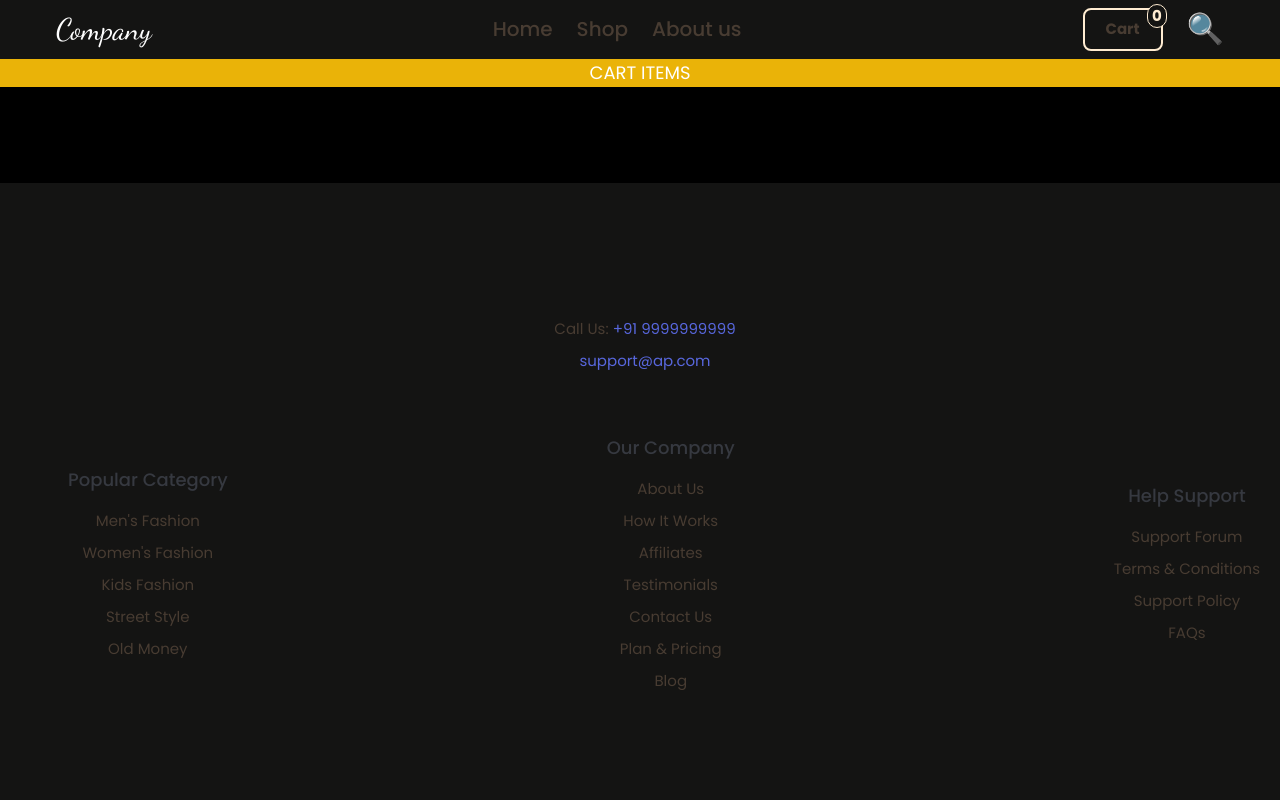
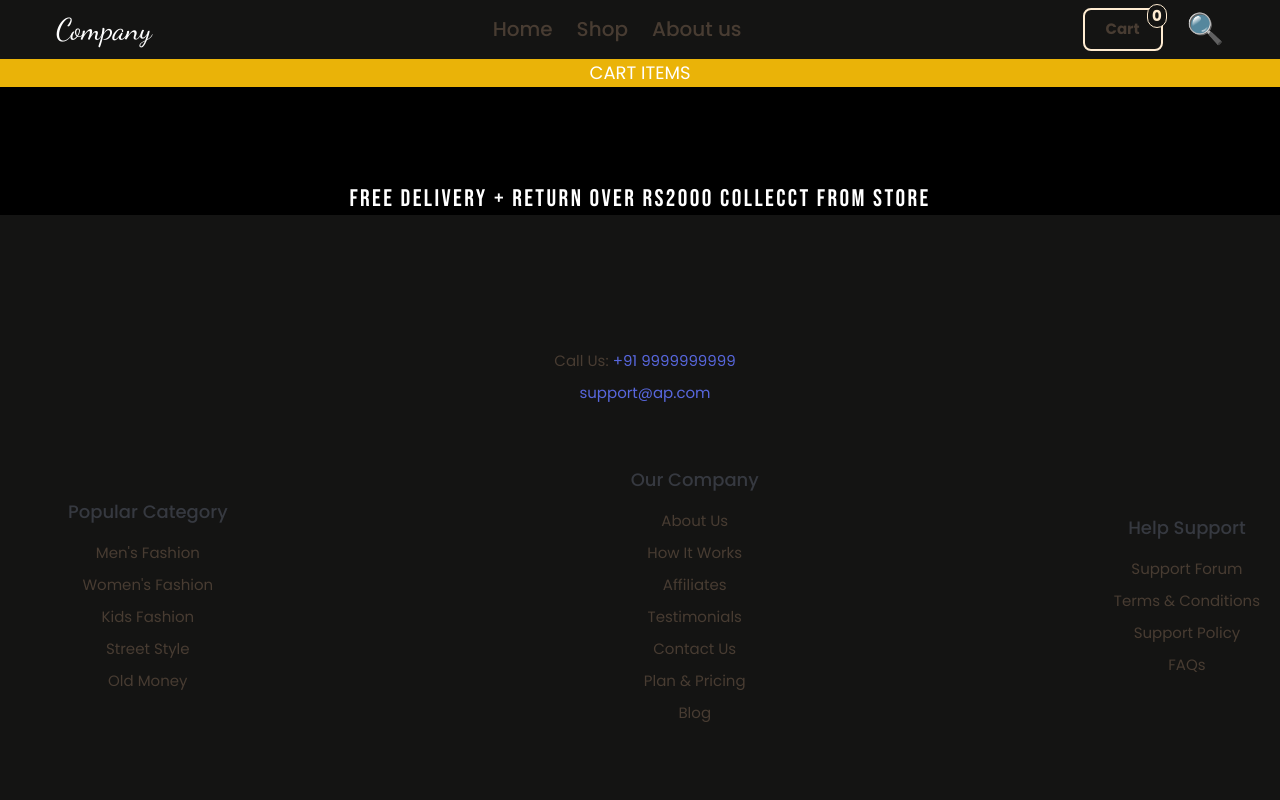
Before and after one commit to adityap5/Redux-Ecommerce-, a React (Vite) app: page /cart in a window 1280 px wide. Shown: the top 800 px of the page. Built offline with nearby package versions, Linux system fonts and the light colour scheme.

Commit message:
#Changed_layout

```diff
--- a/src/App.jsx
+++ b/src/App.jsx
@@ -1,16 +1,17 @@
 import './App.css'
-import FeaturedProducts from './components/FeaturedProducts';
-import Categories from './components/Categories';
-import Weekly from './components/Weekly';
+import Header from './components/Header'
+import Footer from './components/Footer'
+import { Outlet } from 'react-router-dom'
+import LocomotiveScroll from 'locomotive-scroll';
 function App() {
-
+  const scroll = new LocomotiveScroll();
 
   return (
     <>
-    <FeaturedProducts/>
-    <Categories/>
-    <Weekly/>
+    <Header/>
+    <Outlet />
     <div><h3 className='text-white uppercase font-bebas tracking-widest text-2xl'>free delivery + return over Rs2000 collecct from store</h3></div>
+    <Footer />
     </>
   )
 }
--- a/src/Layout.jsx
+++ /dev/null
@@ -1,17 +0,0 @@
-import React from 'react'
-import Header from './components/Header'
-import Footer from './components/Footer'
-import { Outlet } from 'react-router-dom'
-import LocomotiveScroll from 'locomotive-scroll';
-function Layout() {
-  const scroll = new LocomotiveScroll();
-  return (
-   <>
-   <Header/>
-   <Outlet />
-   <Footer />
-   </>
-  )
-}
-
-export default Layout
--- a/src/components/Home.jsx
+++ b/src/components/Home.jsx
@@ -1,7 +1,10 @@
-import App from '../App';
+
 import { useRef } from "react";
 import gsap from "gsap"; // <-- import GSAP
 import { useGSAP } from "@gsap/react";
+import FeaturedProducts from "./FeaturedProducts";
+import Categories from "./Categories";
+import Weekly from "./Weekly";
 
 function Home() {
   //     let d = new Date()
@@ -14,9 +17,10 @@ const container = useRef();
   useGSAP(() => {
     let tl = gsap.timeline()
     tl.from(".box",
-  {y:100,
-    stagger : 0.4,
-     opacity :0
+      {
+        y: 100,
+        stagger: 0.4,
+        opacity: 0
 
       });
   }, { scope: container })
@@ -24,7 +28,7 @@ useGSAP(() => {
     <>
 
       <div className="h-screen bg-black text-white">
-    <div ref={container}  className="app hero flex justify-between items-center p-14">
+        <div ref={container} className="app hero flex justify-between items-center p-14">
           <div className="left w-[56rem]">
             <img
               className='h-[36rem] w-full rounded-lg relative'
@@ -56,7 +60,9 @@ useGSAP(() => {
 
         </div>
       </div>
-    <App />
+<FeaturedProducts/>
+<Categories/>
+<Weekly/>
     </>
   )
 }
--- a/src/index.css
+++ b/src/index.css
@@ -3,7 +3,7 @@
 @tailwind utilities;
 
 body {
-  background-color: #efeeee;
+  background-color: #000000;
 }
 
 @font-face {
--- a/src/main.jsx
+++ b/src/main.jsx
@@ -2,31 +2,31 @@ import React from 'react'
 import ReactDOM from 'react-dom/client'
 import App from './App.jsx'
 import './index.css'
-import { createBrowserRouter ,Route ,RouterProvider , createRoutesFromElements} from 'react-router-dom'
-import Layout from './Layout.jsx'
+import { createBrowserRouter, Route, RouterProvider, createRoutesFromElements } from 'react-router-dom'
 import Cart from './components/Cart.jsx'
-import {store} from './redux/store.js'
+import { store } from './redux/store.js'
 import { Provider } from 'react-redux'
 import Home from './components/Home.jsx'
 import Shop from './components/Shop.jsx'
 import About from './components/About.jsx'
 import Search from './components/Search.jsx'
+
 const router = createBrowserRouter(
   createRoutesFromElements(
-    <Route path="/" element={<Layout />}>
+    <Route path="/" element={<App />}>
       <Route path="" element={<Home />} />
-      <Route path="cart" element={<Cart/ >} />
-      <Route path="shop" element={<Shop/ >} />
-      <Route path="about" element={<About/ >} />
+      <Route path="cart" element={<Cart />} />
+      <Route path="shop" element={<Shop />} />
+      <Route path="about" element={<About />} />
       <Route path="search" element={<Search />} />
-      </Route>
+    </Route>
   )
 )
 
 ReactDOM.createRoot(document.getElementById('root')).render(
   <React.StrictMode>
     <Provider store={store} >
-    <RouterProvider router={router} />
+      <RouterProvider router={router} />
     </Provider>
   </React.StrictMode>
 )
```
Lines whose indentation alone changed are shown as unchanged.
